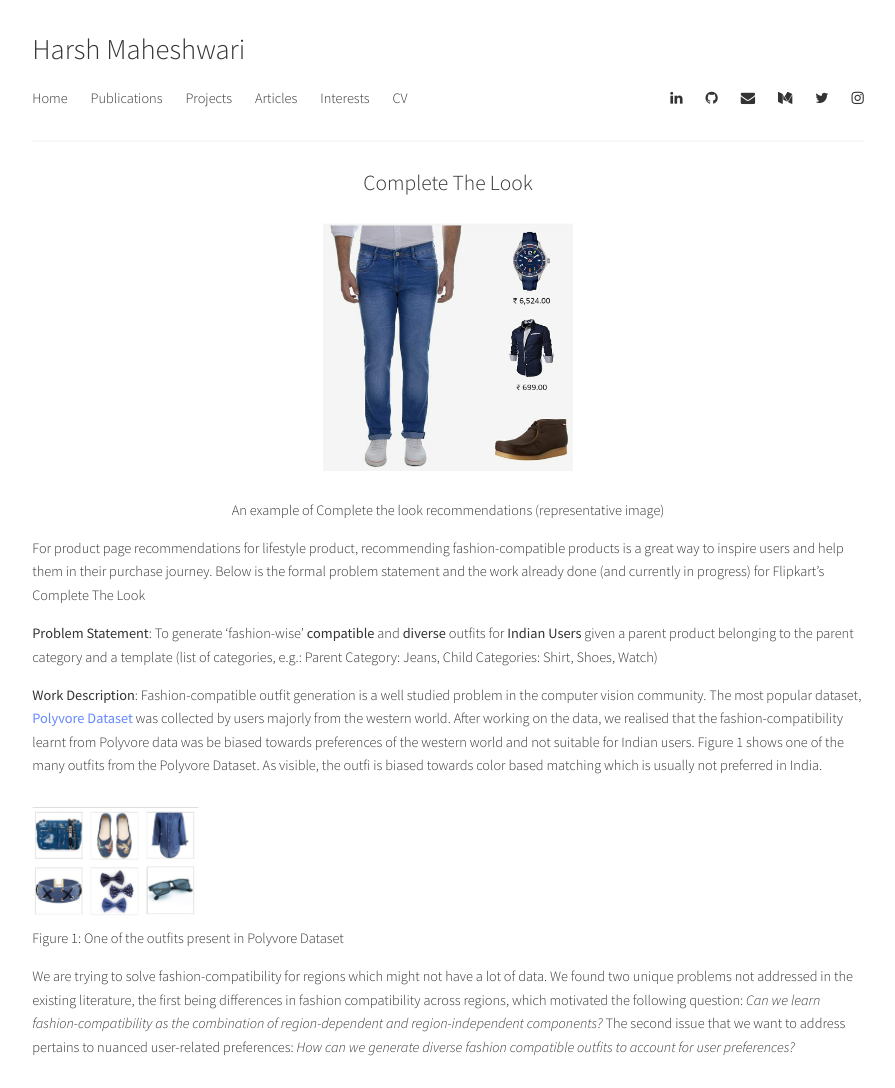
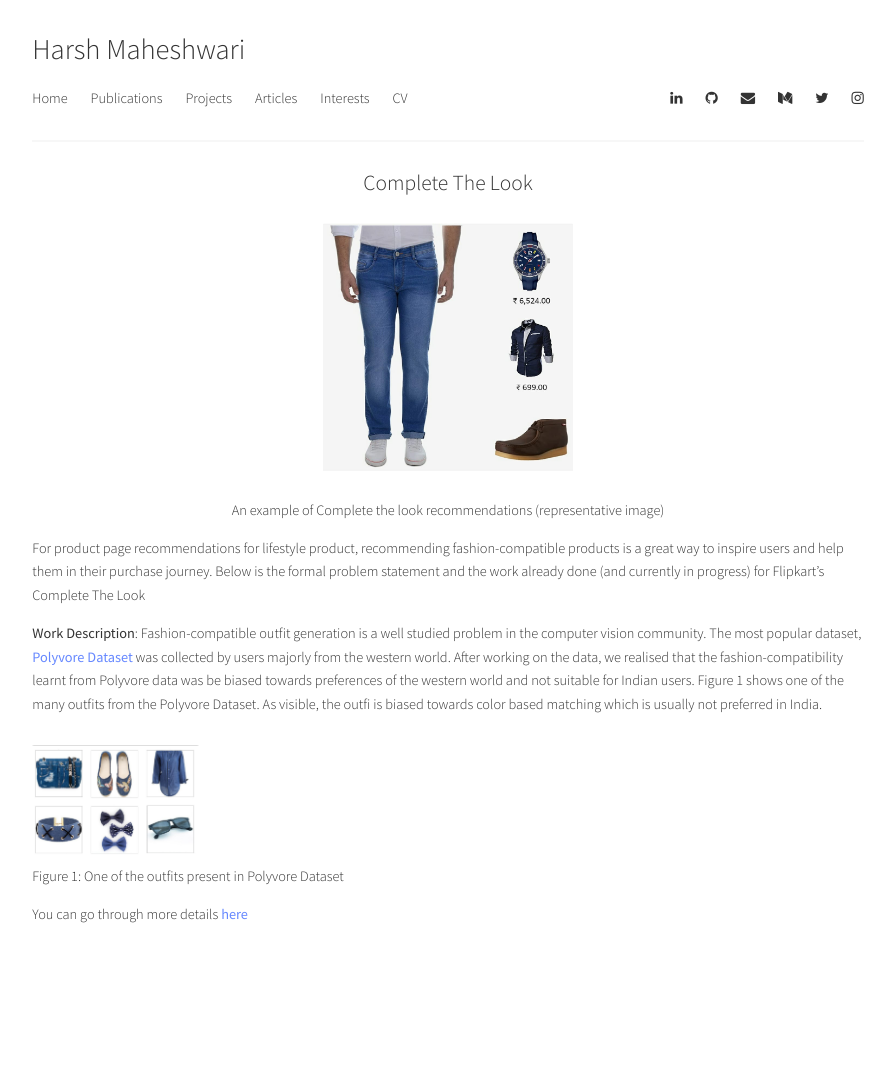
Before and after one commit to harshm121/portfolio-old, a Jekyll site: the page built from Projects/CTL.md, in a window 1280 px wide. Shown: the whole page, without its empty margins (192-1087 px from the left). Built offline with Jekyll 4.4.1, drawn with Linux system fonts in a browser that asks for light colours; a style sheet for code colours, icons or effects is not loaded; after the commit the page ends 956 px from its top, so only the background shows below that.

Commit message:
Update CTL.md

```diff
--- a/Projects/CTL.md
+++ b/Projects/CTL.md
@@ -20,7 +20,6 @@ title: "Complete The Look"
 
 For product page recommendations for lifestyle product, recommending fashion-compatible products is a great way to inspire users and help them in their purchase journey. Below is the formal problem statement and the work already done (and currently in progress) for Flipkart's Complete The Look
 
-**Problem Statement**: To generate 'fashion-wise' **compatible** and **diverse** outfits for **Indian Users** given a parent product belonging to the parent category and a template (list of categories, e.g.: Parent Category: Jeans, Child Categories: Shirt, Shoes, Watch)
 
 **Work Description**: Fashion-compatible outfit generation is a well studied problem in the computer vision community. The most popular dataset, [Polyvore Dataset](https://arxiv.org/pdf/1803.09196.pdf) was collected by users majorly from the western world. After working on the data, we realised that the fashion-compatibility learnt from Polyvore data was be biased towards preferences of the western world and not suitable for Indian users. Figure 1 shows one of the many outfits from the Polyvore Dataset. As visible, the outfi is biased towards color based matching which is usually not preferred in India.
 <figure style="float:left;">
@@ -28,5 +27,5 @@ For product page recommendations for lifestyle product, recommending fashion-com
 <br>
 <figcaption>Figure 1: One of the outfits present in Polyvore Dataset</figcaption>
 </figure>
-We are trying to solve fashion-compatibility for regions which might not have a lot of data. We found two unique problems not addressed in the existing literature, the first being differences in fashion compatibility across regions, which motivated the following question: *Can we learn fashion-compatibility as the combination of region-dependent and region-independent components?*
-The second issue that we want to address pertains to nuanced user-related preferences: *How can we generate diverse fashion compatible outfits to account for user preferences?*
+
+You can go through more details [here](/PDFs/CTL_SelfExplanatory.pdf)
```
